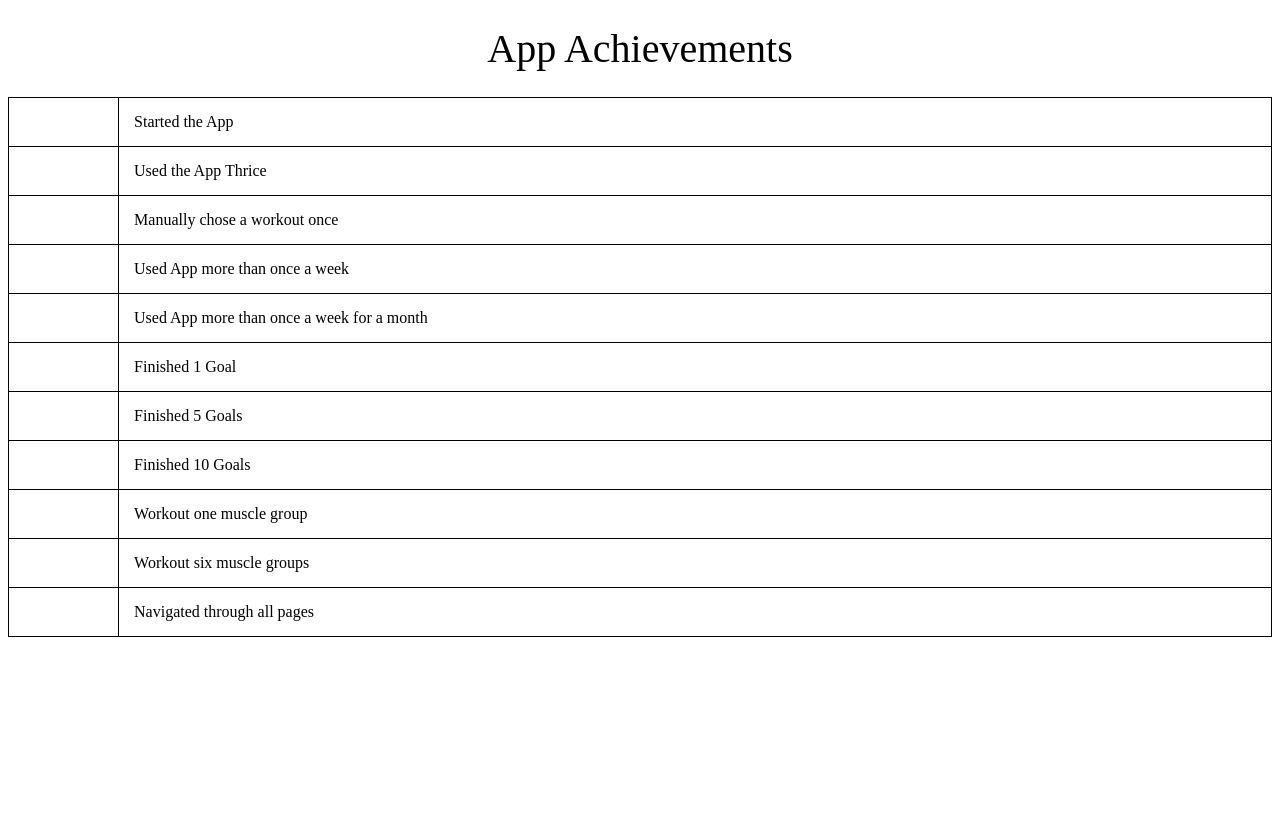
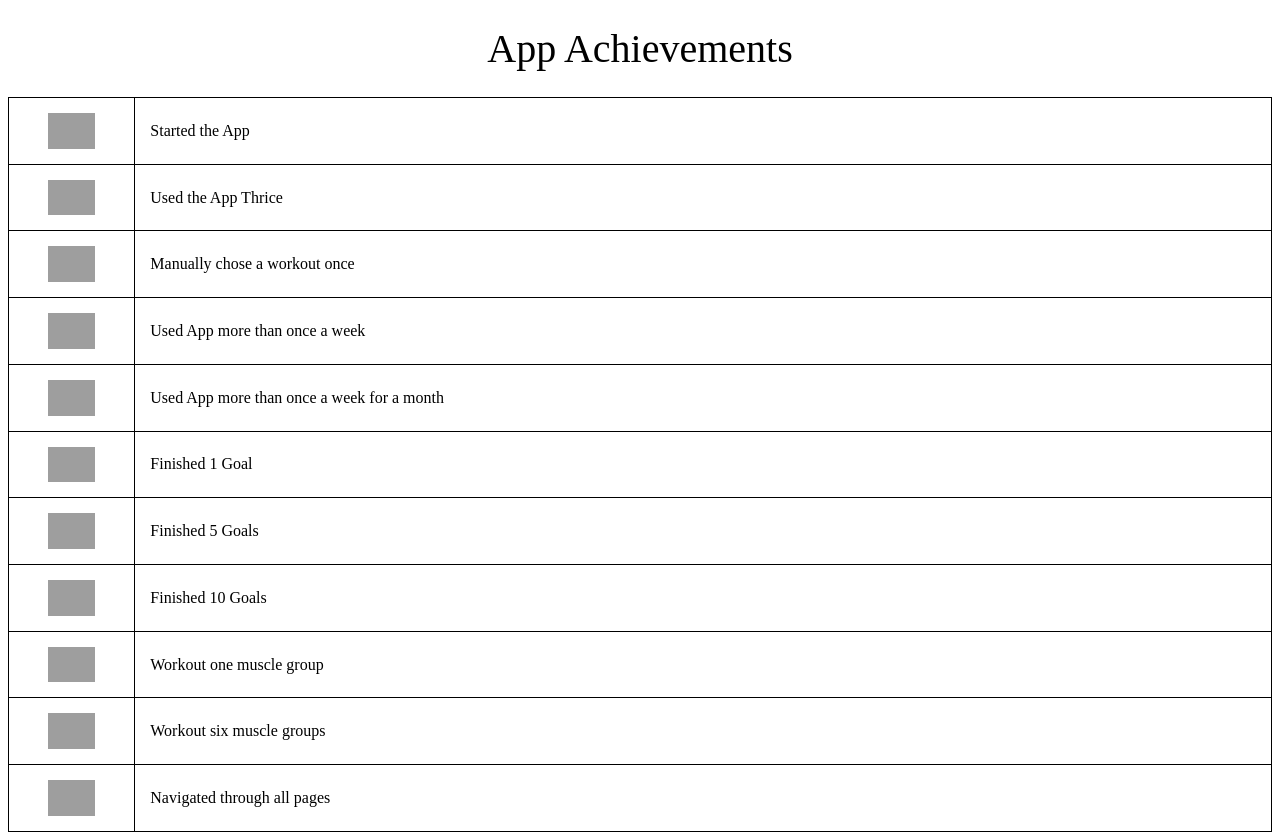
Before and after one commit to vhlee7/cs160-final-proj, a Django app: page /fitness/achievements/ in a window 1280 px wide. Before the commit the page ends 637 px from the top, so only its background shows below. Run offline with Django 3.2, Linux system fonts and the light colour scheme; grey boxes are pictures that could not be loaded.

Commit message:
Update achievements.html

```diff
--- a/fitness/templates/fitness/achievements.html
+++ b/fitness/templates/fitness/achievements.html
@@ -17,6 +17,12 @@
         .space {
             margin-top: 25px;
         }
+        .check {
+            display: block;
+            margin-left: auto;
+            margin-right: auto;
+            width: 50%;
+        }
         </style>
 </head>
     <body class ="body">
@@ -27,49 +33,73 @@
             <div class="text-block-1">App Achievements</div>
         </div>
         <div>
-            <table style="width:100%">
+            <table>
+                <col width="10%">
+                    <col width="90%">
                         <tr>
-                    <td></td>
+                            <td><div>
+                                <img class="check", src=https://library.kissclipart.com/20181217/uue/kissclipart-checkbox-psd-clipart-royalty-free-checkbox-72c73030a92924c8.png></img>
+                            </div></td>
                             <td>Started the App</td>
                         </tr>
                         <tr>
-                    <td></td>
+                            <td><div>
+                                <img class="check", src=https://library.kissclipart.com/20181217/uue/kissclipart-checkbox-psd-clipart-royalty-free-checkbox-72c73030a92924c8.png></img>
+                            </div></td>
                             <td>Used the App Thrice</td>
                         </tr>
                         <tr>
-                    <td></td>
+                            <td><div>
+                                <img class="check", src=https://library.kissclipart.com/20180830/qre/kissclipart-blank-check-boxes-clipart-clip-art-b4fd73b9e067c5b9.jpg></img>
+                            </div></td>
                             <td>Manually chose a workout once</td>
                         </tr>
                         <tr>
-                    <td></td>
+                            <td><div>
+                                <img class="check", src=https://library.kissclipart.com/20180830/qre/kissclipart-blank-check-boxes-clipart-clip-art-b4fd73b9e067c5b9.jpg></img>
+                            </div></td>
                             <td>Used App more than once a week</td>
                         </tr>
                         <tr>
-                    <td></td>
+                            <td><div>
+                                <img class="check", src=https://library.kissclipart.com/20181217/uue/kissclipart-checkbox-psd-clipart-royalty-free-checkbox-72c73030a92924c8.png></img>
+                            </div></td>
                             <td>Used App more than once a week for a month</td>
                         </tr>
                         <tr>
-                    <td></td>
+                            <td><div>
+                                <img class="check", src=https://library.kissclipart.com/20181217/uue/kissclipart-checkbox-psd-clipart-royalty-free-checkbox-72c73030a92924c8.png></img>
+                            </div></td>
                             <td>Finished 1 Goal</td>
                         </tr>
                         <tr>
-                    <td></td>
+                            <td><div>
+                                <img class="check", src=https://library.kissclipart.com/20180830/qre/kissclipart-blank-check-boxes-clipart-clip-art-b4fd73b9e067c5b9.jpg></img>
+                            </div></td>
                             <td>Finished 5 Goals</td>
                         </tr>
                         <tr>
-                    <td></td>
+                            <td><div>
+                                <img class="check", src=https://library.kissclipart.com/20180830/qre/kissclipart-blank-check-boxes-clipart-clip-art-b4fd73b9e067c5b9.jpg></img>
+                            </div></td>
                             <td>Finished 10 Goals</td>
                         </tr>
                         <tr>
-                    <td></td>
+                            <td><div>
+                                <img class="check", src=https://library.kissclipart.com/20181217/uue/kissclipart-checkbox-psd-clipart-royalty-free-checkbox-72c73030a92924c8.png></img>
+                            </div></td>
                             <td>Workout one muscle group</td>
                         </tr>
                         <tr>
-                    <td></td>
+                            <td><div>
+                                <img class="check", src=https://library.kissclipart.com/20180830/qre/kissclipart-blank-check-boxes-clipart-clip-art-b4fd73b9e067c5b9.jpg></img>
+                            </div></td>
                             <td>Workout six muscle groups</td>
                         </tr>
                         <tr>
-                    <td></td>
+                            <td><div>
+                                <img class="check", src=https://library.kissclipart.com/20180830/qre/kissclipart-blank-check-boxes-clipart-clip-art-b4fd73b9e067c5b9.jpg></img>
+                            </div></td>
                             <td>Navigated through all pages</td>
                         </tr>
             </table>
```
Lines whose indentation alone changed are shown as unchanged.
